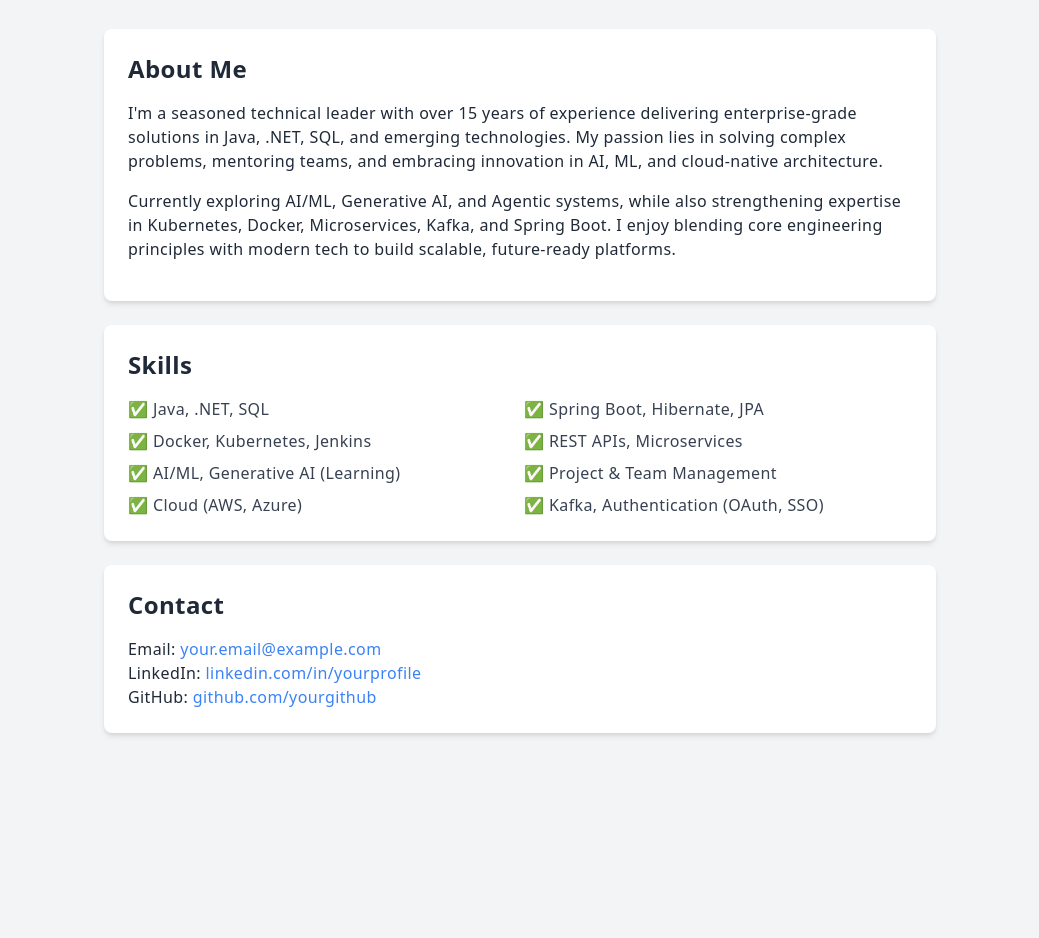
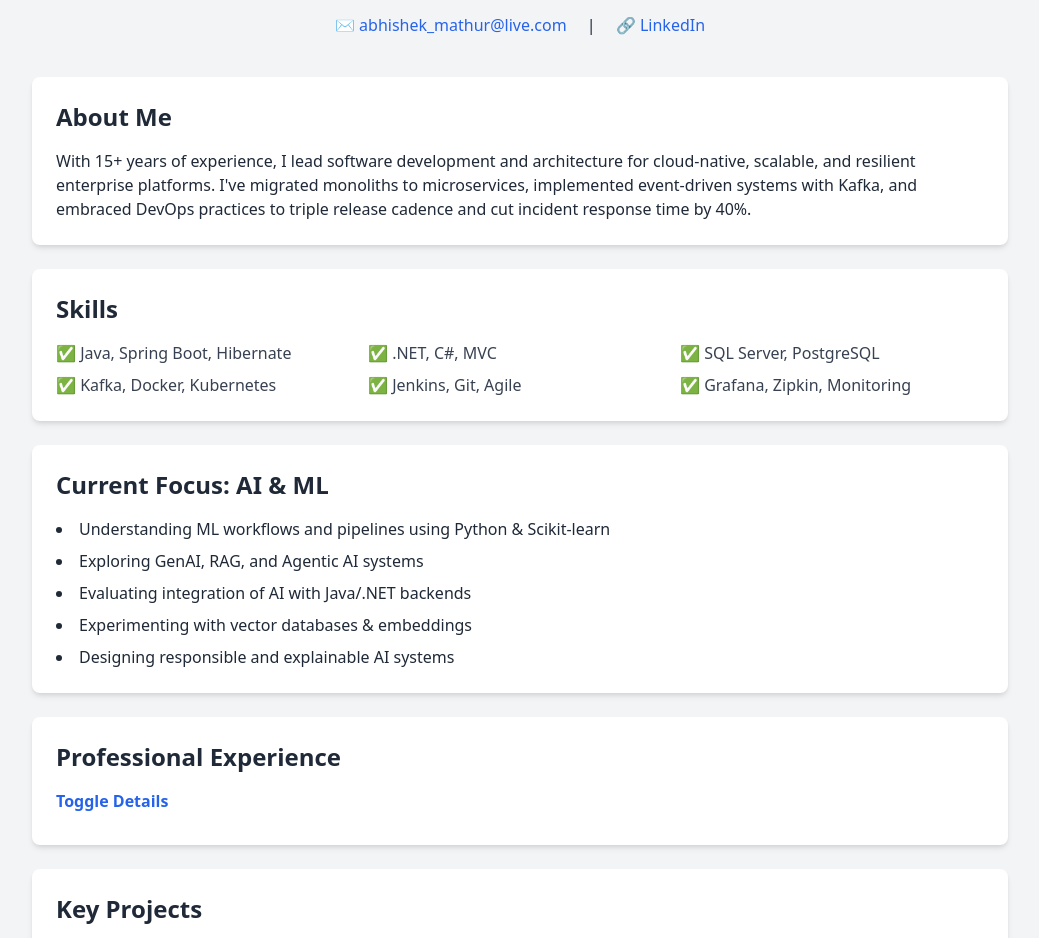
Before and after one commit to AbhiMathur/bio, a plain HTML site: page index.html in a window 1280 px wide. Shown: the part 255-1193 px from the top of the page, without its empty margins (120-1159 px from the left). Before the commit the page ends 1020 px from the top, so only its background shows below. Drawn offline with nearby package versions, Linux system fonts and the light colour scheme.

Commit message:
Update index.html

```diff
--- a/index.html
+++ b/index.html
@@ -3,48 +3,99 @@
 <head>
   <meta charset="UTF-8" />
   <meta name="viewport" content="width=device-width, initial-scale=1.0"/>
-  <title>Abhishek | Tech Manager & Architect</title>
+  <title>Abhishek Mathur | Tech Manager & Architect</title>
   <link href="https://cdn.jsdelivr.net/npm/tailwindcss@2.2.19/dist/tailwind.min.css" rel="stylesheet">
+  <script>
+    function toggleSection(id) {
+      const el = document.getElementById(id);
+      el.classList.toggle('hidden');
+    }
+  </script>
 </head>
-<body class="bg-gray-100 text-gray-800 font-sans leading-normal tracking-wide">
+<body class="bg-gray-100 text-gray-800 font-sans">
 
-  <div class="max-w-4xl mx-auto p-8">
+  <div class="max-w-5xl mx-auto px-6 py-10">
     <div class="text-center mb-10">
-      <img src="https://avatars.githubusercontent.com/u/000000?v=4" alt="Profile Photo" class="w-32 h-32 mx-auto rounded-full shadow-lg">
-      <h1 class="text-4xl font-bold mt-4">Abhishek</h1>
-      <p class="text-xl text-gray-600">Technical Development Manager | Java & .NET Expert | AI & Cloud Enthusiast</p>
+      <img src="https://github.com/AbhiMathur/bio/main/" alt="Profile Photo" class="w-32 h-32 mx-auto rounded-full shadow-lg">
+      <h1 class="text-4xl font-bold mt-4">Abhishek Mathur</h1>
+      <p class="text-xl text-gray-600">Senior Development Manager | Architect | AI/ML Explorer</p>
+      <div class="mt-4 space-x-4">
+        <a href="mailto:abhishek_mathur@live.com" class="text-blue-600 hover:underline">✉ abhishek_mathur@live.com</a>
+        <span>|</span>
+        <a href="https://www.linkedin.com/in/abhishek-mathur-live/" class="text-blue-600 hover:underline">🔗 LinkedIn</a>
+      </div>
     </div>
 
-    <div class="bg-white rounded-lg shadow-md p-6">
+    <div class="bg-white p-6 rounded-lg shadow-md mb-6">
       <h2 class="text-2xl font-semibold mb-4">About Me</h2>
-      <p class="mb-4">
-        I'm a seasoned technical leader with over 15 years of experience delivering enterprise-grade solutions in Java, .NET, SQL, and emerging technologies. My passion lies in solving complex problems, mentoring teams, and embracing innovation in AI, ML, and cloud-native architecture.
-      </p>
-      <p class="mb-4">
-        Currently exploring AI/ML, Generative AI, and Agentic systems, while also strengthening expertise in Kubernetes, Docker, Microservices, Kafka, and Spring Boot. I enjoy blending core engineering principles with modern tech to build scalable, future-ready platforms.
+      <p>
+        With 15+ years of experience, I lead software development and architecture for cloud-native, scalable, and resilient enterprise platforms.
+        I've migrated monoliths to microservices, implemented event-driven systems with Kafka, and embraced DevOps practices to triple release cadence and cut incident response time by 40%.
       </p>
     </div>
 
-    <div class="bg-white rounded-lg shadow-md p-6 mt-6">
+    <div class="bg-white p-6 rounded-lg shadow-md mb-6">
       <h2 class="text-2xl font-semibold mb-4">Skills</h2>
-      <ul class="grid grid-cols-2 gap-2 text-gray-700">
-        <li>✅ Java, .NET, SQL</li>
-        <li>✅ Spring Boot, Hibernate, JPA</li>
-        <li>✅ Docker, Kubernetes, Jenkins</li>
-        <li>✅ REST APIs, Microservices</li>
-        <li>✅ AI/ML, Generative AI (Learning)</li>
-        <li>✅ Project & Team Management</li>
-        <li>✅ Cloud (AWS, Azure)</li>
-        <li>✅ Kafka, Authentication (OAuth, SSO)</li>
+      <div class="grid grid-cols-2 sm:grid-cols-3 gap-2 text-gray-700">
+        <span>✅ Java, Spring Boot, Hibernate</span>
+        <span>✅ .NET, C#, MVC</span>
+        <span>✅ SQL Server, PostgreSQL</span>
+        <span>✅ Kafka, Docker, Kubernetes</span>
+        <span>✅ Jenkins, Git, Agile</span>
+        <span>✅ Grafana, Zipkin, Monitoring</span>
+      </div>
+    </div>
+
+    <div class="bg-white p-6 rounded-lg shadow-md mb-6">
+      <h2 class="text-2xl font-semibold mb-4">Current Focus: AI & ML</h2>
+      <ul class="list-disc list-inside space-y-2">
+        <li>Understanding ML workflows and pipelines using Python & Scikit-learn</li>
+        <li>Exploring GenAI, RAG, and Agentic AI systems</li>
+        <li>Evaluating integration of AI with Java/.NET backends</li>
+        <li>Experimenting with vector databases & embeddings</li>
+        <li>Designing responsible and explainable AI systems</li>
       </ul>
     </div>
 
-    <div class="bg-white rounded-lg shadow-md p-6 mt-6">
-      <h2 class="text-2xl font-semibold mb-4">Contact</h2>
-      <p>Email: <a href="mailto:your.email@example.com" class="text-blue-500 hover:underline">your.email@example.com</a></p>
-      <p>LinkedIn: <a href="https://linkedin.com/in/yourprofile" class="text-blue-500 hover:underline">linkedin.com/in/yourprofile</a></p>
-      <p>GitHub: <a href="https://github.com/yourgithub" class="text-blue-500 hover:underline">github.com/yourgithub</a></p>
+    <div class="bg-white p-6 rounded-lg shadow-md mb-6">
+      <h2 class="text-2xl font-semibold mb-4">Professional Experience</h2>
+      <button class="text-blue-600 font-semibold mb-2" onclick="toggleSection('exp')">Toggle Details</button>
+      <div id="exp" class="space-y-4 hidden">
+        <div>
+          <h3 class="font-bold">Senior Development Manager – Protiviti</h3>
+          <p>Modernized legacy platforms using Spring Boot & Kafka. Led a 30+ member team across cloud-native initiatives.</p>
+        </div>
+        <div>
+          <h3 class="font-bold">Associate Architect – Deloitte</h3>
+          <p>Built monitoring tools, led design reviews, and delivered dashboards using .NET and SQL Server.</p>
+        </div>
+        <div>
+          <h3 class="font-bold">Tech Lead – Q3 Technologies</h3>
+          <p>Migrated ERP platforms and conducted performance/security reviews.</p>
+        </div>
+      </div>
     </div>
+
+    <div class="bg-white p-6 rounded-lg shadow-md mb-6">
+      <h2 class="text-2xl font-semibold mb-4">Key Projects</h2>
+      <ul class="list-disc list-inside space-y-2">
+        <li><strong>Successware:</strong> Microservices-based cloud ERP for home service businesses</li>
+        <li><strong>CMP:</strong> Internal analytics dashboard for leadership with full automation</li>
+        <li><strong>QSNET:</strong> School ERP with modules like attendance, exams, admissions</li>
+        <li><strong>Sistema10 ERP:</strong> Secure modular platform for job costing and ops</li>
+        <li><strong>iClinic:</strong> Healthcare app for online/video/in-person consultation</li>
+      </ul>
+    </div>
+
+    <div class="bg-white p-6 rounded-lg shadow-md mb-6">
+      <h2 class="text-2xl font-semibold mb-4">Education</h2>
+      <p><strong>M.Tech, Computer Science</strong> – Jodhpur National University (2014)</p>
+      <p><strong>B.Tech, Computer Science</strong> – Rajasthan University (2009)</p>
+    </div>
+
+    <footer class="text-center text-sm text-gray-500 mt-10">
+      © 2025 Abhishek Mathur • Built with ❤️ and Tailwind CSS
+    </footer>
   </div>
 
 </body>
```
